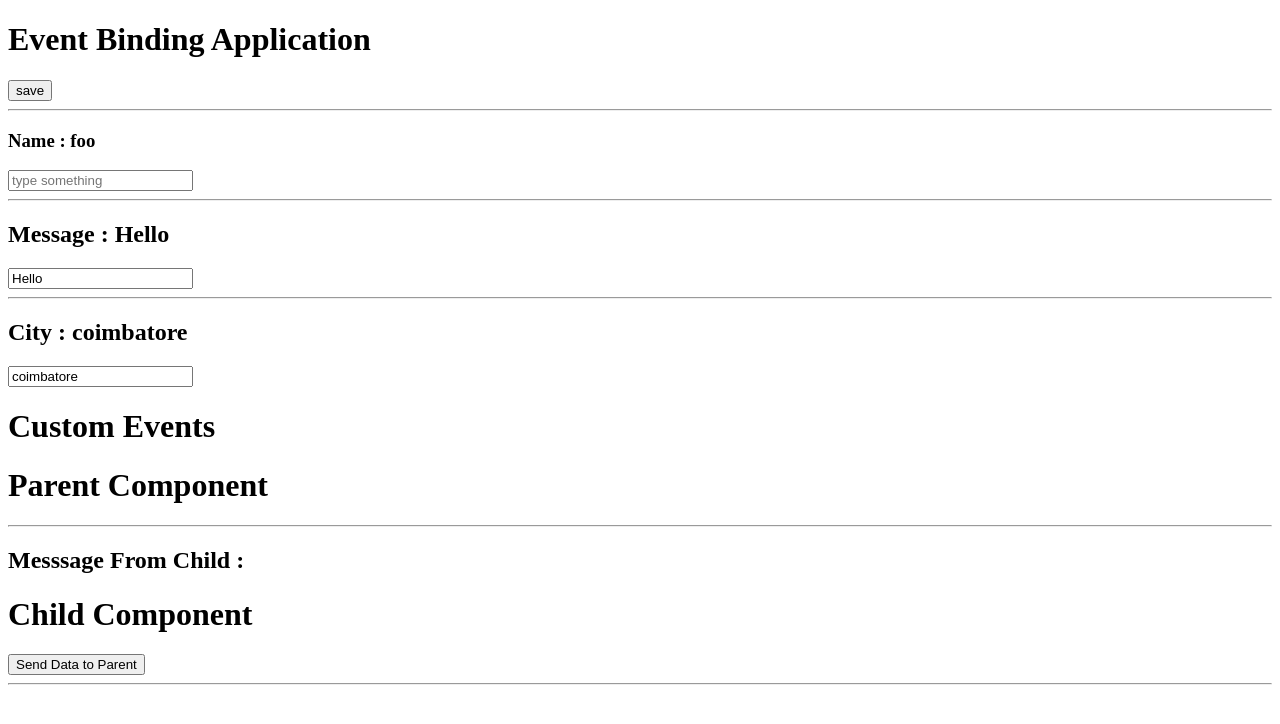
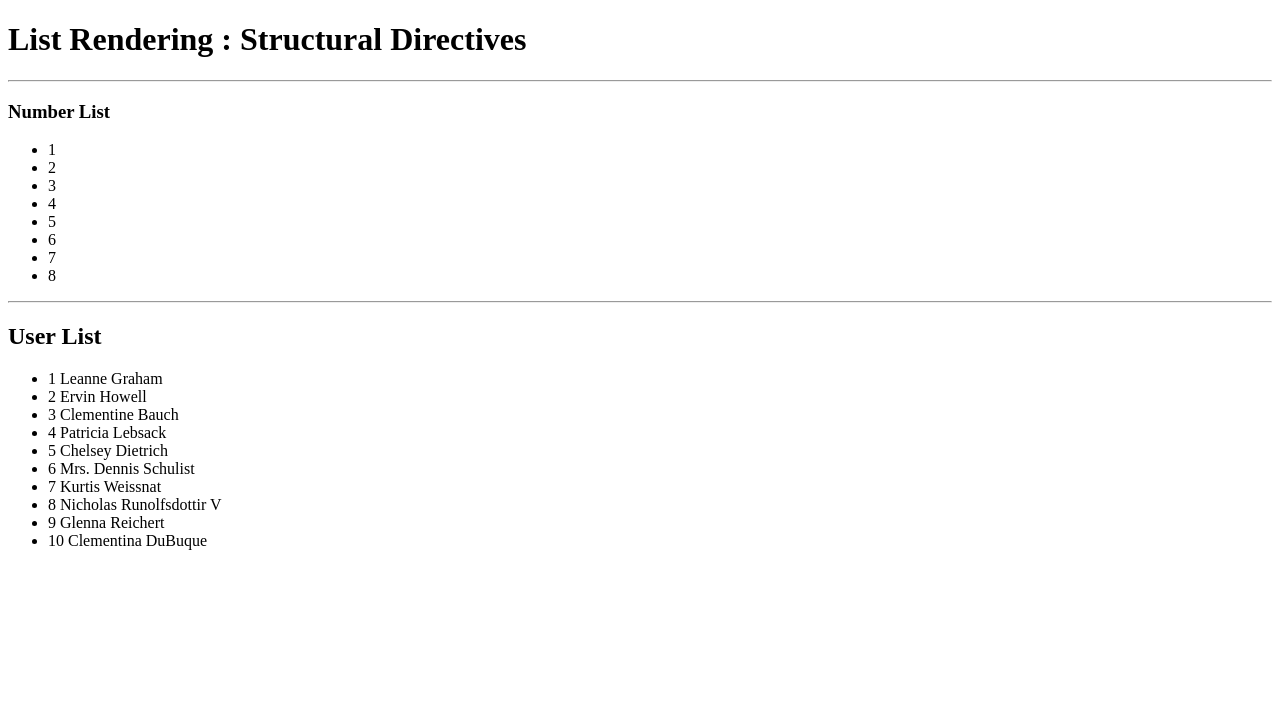
Before and after one commit to GreenwaysTechnology/IBM-NG-JUNE, an Angular app in the folder ng-databinding/: page / in a window 1280 px wide. Shown: the top 724 px of the page. Built offline with nearby package versions, Linux system fonts and the light colour scheme.

Commit message:
structural directive

```diff
--- a/ng-databinding/src/app/app.component.html
+++ b/ng-databinding/src/app/app.component.html
@@ -1,21 +1,18 @@
-<div class="container">
-  <h1>Event Binding Application</h1>
-  <!--Add Button attach event-->
-  <button (click)="onSave()" class="btn btn-success">save</button>
-  <hr>
-   <h3>Name : {{name}}</h3>
-  <input  class="form-control" (input)="onUpdate($event)" type="text" placeholder="type something">
-  <!--Code Refactoring with respect to Events-->
-  <!--Dynamic-->
-  <hr>
-   <h2>Message : {{message}}</h2>
-  <input  class="form-control" (input)="message=$event.target.value"   type="text" [value]="message">
-  <hr>
-  <h2>City : {{city}}</h2>
- <input  class="form-control" [(ngModel)]="city" >
- <h1>Custom Events</h1>
-  <app-parent></app-parent>
-  <hr>
+ <div class="container">
+    <h1>List Rendering : Structural Directives</h1>
+    <hr>
+    <h3>Number List</h3>
+    <ul>
+       <li *ngFor="let item of numList">
+            {{item}}
+       </li>
+    </ul>
+    <hr>
+    <h2>User List</h2>
+    <ul class="list-group list-group-flush">
+        <li class="list-group-item" *ngFor="let user of users">
+           <span class="badge badge-primary">{{user.id}}  </span> <span>{{user.name}}</span>
+       </li>
+    </ul>
 
-
-</div>
+ </div>
--- a/ng-databinding/src/app/app.component.ts
+++ b/ng-databinding/src/app/app.component.ts
@@ -1,75 +1,20 @@
-import { Component,EventEmitter, Output } from '@angular/core';
+import { Component } from '@angular/core';
+import {USERS} from './mockdata/users';
 
 
+@Component(
+{
+   selector:'app-root',
+   templateUrl:'app.component.html'
 
-@Component({
-    selector: "app-parent",
-    template :`
-        <div>
-            <h1>Parent Component</h1>
-            <hr>
-            <h2>Messsage From Child : {{message}}</h2>
-            <app-child (onSendRequest)="onUpdate($event)" ></app-child>
-        </div>
-     `
-})
-export class ParentComponent{
-
-    message : string;
-
-    onUpdate(e:any){
-       //alert('Parent Message' + e);
-       this.message = e;
-    }
-}
-
-@Component({
-    selector: "app-child",
-    template: `
-       <h1>Child Component</h1>
-    <button class="btn btn-success" (click)="sendData()">Send Data to Parent</button>
- `
-
-})
-export class ChildComponent{
-
-    //message to be sent to parent
-    message:string = "Hello I am from Child!";
-
-    //custom event: user defined event
-    @Output()
-    onSendRequest = new EventEmitter<string>();
-
-    sendData(){
-     alert('Sending data to Parent');
-      this.onSendRequest.emit(this.message)
-    }
-
-}
-
-
-
-
-
-@Component({
-    selector: 'app-root',
-    templateUrl:'app.component.html'
 })
 export class AppComponent{
 
-    name:string = 'foo'
-    message:string = "Hello"
-    city:string = "coimbatore"
+    //List
+    numList:Array<number> = [1,2,3,4,5,6,7,8];
 
-    //listener method
-    onSave(){
-        alert('Save is called!');
-    }
-    onUpdate(e:any){
-        console.log(e.target.value);
-      //update the name variable
-      this.name =e.target.value
-    }
+    //User List
+    users:Array<any> = USERS;
 
 
 
--- a/ng-databinding/src/app/app.module.ts
+++ b/ng-databinding/src/app/app.module.ts
@@ -1,14 +1,16 @@
 import { NgModule } from '@angular/core';
-import { AppComponent ,ParentComponent,ChildComponent } from './app.component';
+//import { AppComponent ,ParentComponent,ChildComponent } from './app.component';
 import { BrowserModule } from '@angular/platform-browser';
 import { ProfileComponent } from './profile.component';
 import {FormsModule} from '@angular/forms';
+import { AppComponent } from './app.component';
 
 
 
 @NgModule({
   //di list: ng wil lookup this list , and create objects and link accordingly
-  declarations:[AppComponent,ProfileComponent,ParentComponent,ChildComponent],
+  //declarations:[AppComponent,ProfileComponent,ParentComponent,ChildComponent],
+  declarations : [AppComponent],
   imports : [BrowserModule ,FormsModule],
   providers: [],
   ///entry point
--- /dev/null
+++ b/ng-databinding/src/app/mockdata/users.ts
@@ -0,0 +1,232 @@
+export const USERS=[
+    {
+      "id": 1,
+      "name": "Leanne Graham",
+      "username": "Bret",
+      "email": "Sincere@april.biz",
+      "address": {
+        "street": "Kulas Light",
+        "suite": "Apt. 556",
+        "city": "Gwenborough",
+        "zipcode": "92998-3874",
+        "geo": {
+          "lat": "-37.3159",
+          "lng": "81.1496"
+        }
+      },
+      "phone": "1-770-736-8031 x56442",
+      "website": "hildegard.org",
+      "company": {
+        "name": "Romaguera-Crona",
+        "catchPhrase": "Multi-layered client-server neural-net",
+        "bs": "harness real-time e-markets"
+      }
+    },
+    {
+      "id": 2,
+      "name": "Ervin Howell",
+      "username": "Antonette",
+      "email": "Shanna@melissa.tv",
+      "address": {
+        "street": "Victor Plains",
+        "suite": "Suite 879",
+        "city": "Wisokyburgh",
+        "zipcode": "90566-7771",
+        "geo": {
+          "lat": "-43.9509",
+          "lng": "-34.4618"
+        }
+      },
+      "phone": "010-692-6593 x09125",
+      "website": "anastasia.net",
+      "company": {
+        "name": "Deckow-Crist",
+        "catchPhrase": "Proactive didactic contingency",
+        "bs": "synergize scalable supply-chains"
+      }
+    },
+    {
+      "id": 3,
+      "name": "Clementine Bauch",
+      "username": "Samantha",
+      "email": "Nathan@yesenia.net",
+      "address": {
+        "street": "Douglas Extension",
+        "suite": "Suite 847",
+        "city": "McKenziehaven",
+        "zipcode": "59590-4157",
+        "geo": {
+          "lat": "-68.6102",
+          "lng": "-47.0653"
+        }
+      },
+      "phone": "1-463-123-4447",
+      "website": "ramiro.info",
+      "company": {
+        "name": "Romaguera-Jacobson",
+        "catchPhrase": "Face to face bifurcated interface",
+        "bs": "e-enable strategic applications"
+      }
+    },
+    {
+      "id": 4,
+      "name": "Patricia Lebsack",
+      "username": "Karianne",
+      "email": "Julianne.OConner@kory.org",
+      "address": {
+        "street": "Hoeger Mall",
+        "suite": "Apt. 692",
+        "city": "South Elvis",
+        "zipcode": "53919-4257",
+        "geo": {
+          "lat": "29.4572",
+          "lng": "-164.2990"
+        }
+      },
+      "phone": "493-170-9623 x156",
+      "website": "kale.biz",
+      "company": {
+        "name": "Robel-Corkery",
+        "catchPhrase": "Multi-tiered zero tolerance productivity",
+        "bs": "transition cutting-edge web services"
+      }
+    },
+    {
+      "id": 5,
+      "name": "Chelsey Dietrich",
+      "username": "Kamren",
+      "email": "Lucio_Hettinger@annie.ca",
+      "address": {
+        "street": "Skiles Walks",
+        "suite": "Suite 351",
+        "city": "Roscoeview",
+        "zipcode": "33263",
+        "geo": {
+          "lat": "-31.8129",
+          "lng": "62.5342"
+        }
+      },
+      "phone": "(254)954-1289",
+      "website": "demarco.info",
+      "company": {
+        "name": "Keebler LLC",
+        "catchPhrase": "User-centric fault-tolerant solution",
+        "bs": "revolutionize end-to-end systems"
+      }
+    },
+    {
+      "id": 6,
+      "name": "Mrs. Dennis Schulist",
+      "username": "Leopoldo_Corkery",
+      "email": "Karley_Dach@jasper.info",
+      "address": {
+        "street": "Norberto Crossing",
+        "suite": "Apt. 950",
+        "city": "South Christy",
+        "zipcode": "23505-1337",
+        "geo": {
+          "lat": "-71.4197",
+          "lng": "71.7478"
+        }
+      },
+      "phone": "1-477-935-8478 x6430",
+      "website": "ola.org",
+      "company": {
+        "name": "Considine-Lockman",
+        "catchPhrase": "Synchronised bottom-line interface",
+        "bs": "e-enable innovative applications"
+      }
+    },
+    {
+      "id": 7,
+      "name": "Kurtis Weissnat",
+      "username": "Elwyn.Skiles",
+      "email": "Telly.Hoeger@billy.biz",
+      "address": {
+        "street": "Rex Trail",
+        "suite": "Suite 280",
+        "city": "Howemouth",
+        "zipcode": "58804-1099",
+        "geo": {
+          "lat": "24.8918",
+          "lng": "21.8984"
+        }
+      },
+      "phone": "210.067.6132",
+      "website": "elvis.io",
+      "company": {
+        "name": "Johns Group",
+        "catchPhrase": "Configurable multimedia task-force",
+        "bs": "generate enterprise e-tailers"
+      }
+    },
+    {
+      "id": 8,
+      "name": "Nicholas Runolfsdottir V",
+      "username": "Maxime_Nienow",
+      "email": "Sherwood@rosamond.me",
+      "address": {
+        "street": "Ellsworth Summit",
+        "suite": "Suite 729",
+        "city": "Aliyaview",
+        "zipcode": "45169",
+        "geo": {
+          "lat": "-14.3990",
+          "lng": "-120.7677"
+        }
+      },
+      "phone": "586.493.6943 x140",
+      "website": "jacynthe.com",
+      "company": {
+        "name": "Abernathy Group",
+        "catchPhrase": "Implemented secondary concept",
+        "bs": "e-enable extensible e-tailers"
+      }
+    },
+    {
+      "id": 9,
+      "name": "Glenna Reichert",
+      "username": "Delphine",
+      "email": "Chaim_McDermott@dana.io",
+      "address": {
+        "street": "Dayna Park",
+        "suite": "Suite 449",
+        "city": "Bartholomebury",
+        "zipcode": "76495-3109",
+        "geo": {
+          "lat": "24.6463",
+          "lng": "-168.8889"
+        }
+      },
+      "phone": "(775)976-6794 x41206",
+      "website": "conrad.com",
+      "company": {
+        "name": "Yost and Sons",
+        "catchPhrase": "Switchable contextually-based project",
+        "bs": "aggregate real-time technologies"
+      }
+    },
+    {
+      "id": 10,
+      "name": "Clementina DuBuque",
+      "username": "Moriah.Stanton",
+      "email": "Rey.Padberg@karina.biz",
+      "address": {
+        "street": "Kattie Turnpike",
+        "suite": "Suite 198",
+        "city": "Lebsackbury",
+        "zipcode": "31428-2261",
+        "geo": {
+          "lat": "-38.2386",
+          "lng": "57.2232"
+        }
+      },
+      "phone": "024-648-3804",
+      "website": "ambrose.net",
+      "company": {
+        "name": "Hoeger LLC",
+        "catchPhrase": "Centralized empowering task-force",
+        "bs": "target end-to-end models"
+      }
+    }
+  ];
```
Also changed, not shown: ng-databinding/src/app/app.component-events.html (added, +21 -0 lines), ng-databinding/src/app/app.component-events.ts (added, +74 -0 lines), 1 other file (tests, documents, lock files or other folders).
